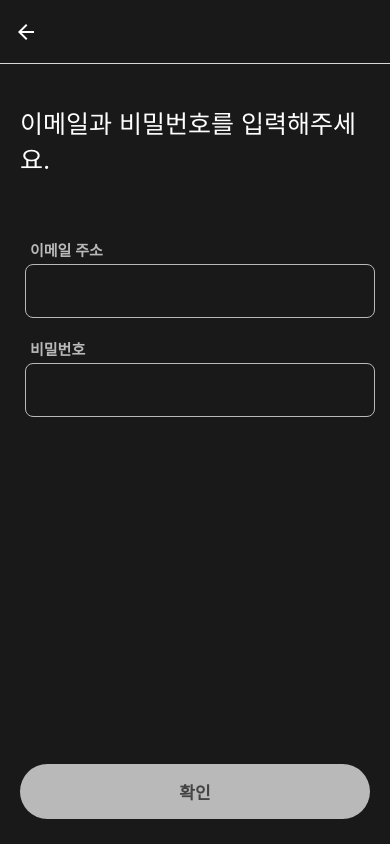
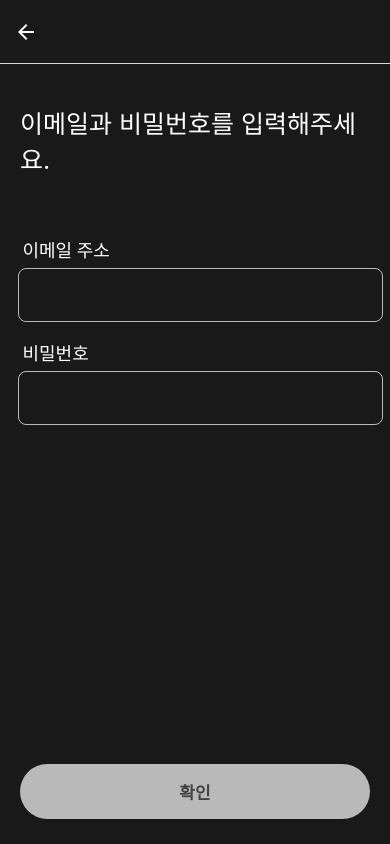
Before and after one commit to teamOpener/OpenOff-Client, a React Native app: screen /EmailPassword in a window 390 px wide. Built offline with nearby package versions, Linux system fonts and the light colour scheme; what react-native-calendars, react-native-permissions would draw is missing.

Commit message:
💅 design: input style 수정 및 공용 Text로 컴포넌트 변경

```diff
--- a/src/components/authorize/inputs/BaseInfoInput/BaseInfoInput.style.ts
+++ b/src/components/authorize/inputs/BaseInfoInput/BaseInfoInput.style.ts
@@ -7,7 +7,7 @@ const baseInfoInputStyles = StyleSheet.create({
     position: 'relative',
   },
   input: {
-    width: 350,
+    width: 365,
     fontSize: 18,
     borderBottomWidth: 1,
     backgroundColor: 'transparent',
@@ -15,7 +15,7 @@ const baseInfoInputStyles = StyleSheet.create({
   inputTitle: {
     color: 'white',
     fontSize: 18,
-    marginBottom: 2,
+    marginBottom: 12,
     fontWeight: '600',
   },
   resetPosition: {
--- a/src/components/authorize/inputs/EssentialInput/EssentialInput.style.ts
+++ b/src/components/authorize/inputs/EssentialInput/EssentialInput.style.ts
@@ -2,7 +2,7 @@ import { StyleSheet } from 'react-native';
 
 const essentialInputStyles = StyleSheet.create({
   container: {
-    width: 350,
+    width: 365,
     flexDirection: 'row',
     marginBottom: 20,
   },
@@ -19,9 +19,6 @@ const essentialInputStyles = StyleSheet.create({
   label: {
     alignItems: 'flex-start',
     marginLeft: 10,
-    fontSize: 15,
-    fontWeight: '600',
-    color: '#B9B9B9',
     marginBottom: 4,
   },
 });
--- a/src/components/authorize/inputs/EssentialInput/EssentialInput.tsx
+++ b/src/components/authorize/inputs/EssentialInput/EssentialInput.tsx
@@ -1,6 +1,7 @@
 import ErrorText from 'components/authorize/texts/ErrorText/ErrorText';
 import React, { Dispatch, ReactNode, SetStateAction } from 'react';
-import { Text, TextInput, View } from 'react-native';
+import { TextInput, View } from 'react-native';
+import Text from 'components/common/Text/Text';
 import { colors } from 'styles/theme';
 import essentialInputStyles from './EssentialInput.style';
 
@@ -25,7 +26,7 @@ const EssentialInput = ({
   maxLength = 20,
   ...rest
 }: Props) => {
-  const clacWidth = children && type === 'phonenumber' ? 260 : 350;
+  const clacWidth = children && type === 'phonenumber' ? 275 : 365;
   const handleChangeText = (
     textValue: string,
     onChange: Dispatch<SetStateAction<string>>,
@@ -44,7 +45,11 @@ const EssentialInput = ({
   return (
     <View style={essentialInputStyles.container}>
       <View style={essentialInputStyles.phoneInputContainer}>
-        <Text style={{ ...essentialInputStyles.label, width: clacWidth }}>
+        <Text
+          variant="h4"
+          color="white"
+          style={{ ...essentialInputStyles.label, width: clacWidth }}
+        >
           {label}
         </Text>
         <View>
--- a/src/components/authorize/inputs/GenderInput/GenderInput.style.ts
+++ b/src/components/authorize/inputs/GenderInput/GenderInput.style.ts
@@ -2,9 +2,13 @@ import { StyleSheet } from 'react-native';
 
 const genderInputStyles = StyleSheet.create({
   container: {
-    margin: 7,
+    marginBottom: 22,
+    marginLeft: 7,
     width: 250,
     flexDirection: 'column',
+  },
+  title: {
+    marginBottom: 21,
   },
   genderButtonContainer: {
     flexDirection: 'row',
--- a/src/components/authorize/inputs/GenderInput/GenderInput.tsx
+++ b/src/components/authorize/inputs/GenderInput/GenderInput.tsx
@@ -29,7 +29,7 @@ const GenderInput = ({ value, setValue }: Props) => {
   };
   return (
     <View style={genderInputStyles.container}>
-      <Text variant="h4" color="white">
+      <Text variant="h4" color="white" style={genderInputStyles.title}>
         성별
       </Text>
       <View style={genderInputStyles.genderButtonContainer}>
@@ -45,7 +45,7 @@ const GenderInput = ({ value, setValue }: Props) => {
           label="여"
           color={computedGenderStyle('여').color}
           marginRight={10}
-          borderColor={computedGenderStyle('남').borderColor}
+          borderColor={computedGenderStyle('여').borderColor}
           backgroundColor={computedGenderStyle('여').backgroundColor}
           handleClick={computedGenderStyle('여').handlePress}
         />
--- a/src/components/authorize/inputs/LoginInput/LoginInput.tsx
+++ b/src/components/authorize/inputs/LoginInput/LoginInput.tsx
@@ -38,6 +38,7 @@ const LoginInput = ({
             placeholder={`${
               type === 'password' ? '비밀번호' : '이메일'
             }을 입력해주세요.`}
+            placeholderTextColor={colors.grey}
             style={{
               ...loginInputStyles.input,
               color: errors[name] ? colors.error : colors.grey,
```
